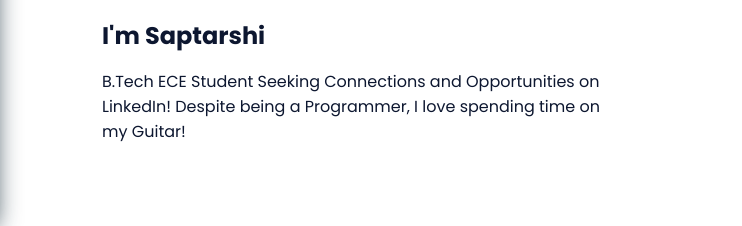
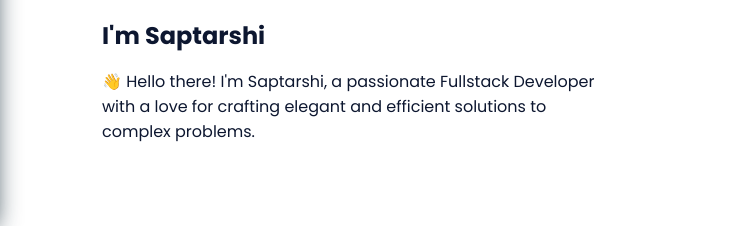
Before and after one commit to devsappy/sappy.dev, a plain HTML site: page index.html in a window 1280 px wide. Shown: the part 953-1179 px from the top of the page, 538-1280 px from the left. Drawn offline with nearby package versions, Linux system fonts and the light colour scheme.

Commit message:
Update index.html

```diff
--- a/index.html
+++ b/index.html
@@ -96,7 +96,7 @@
 
                     <div>
                         <h2 class="about__subtitle">I'm Saptarshi</h2>
-                        <p class="about__text">B.Tech ECE Student Seeking Connections and Opportunities on LinkedIn! Despite being a Programmer, I love spending time on my Guitar!</p>
+                        <p class="about__text">👋 Hello there! I'm Saptarshi, a passionate Fullstack Developer with a love for crafting elegant and efficient solutions to complex problems.</p>
                     </div>
                 </div>
             </section>
```
